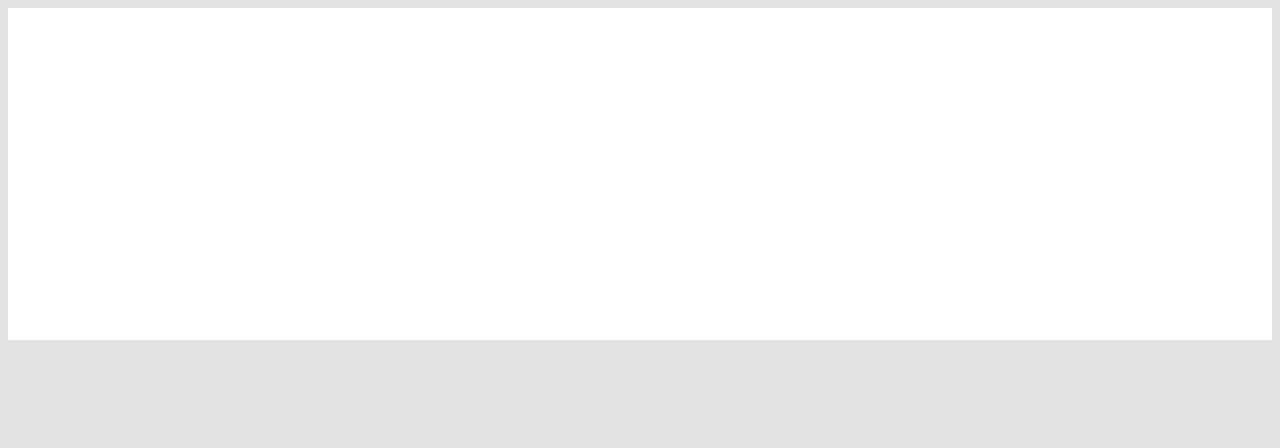
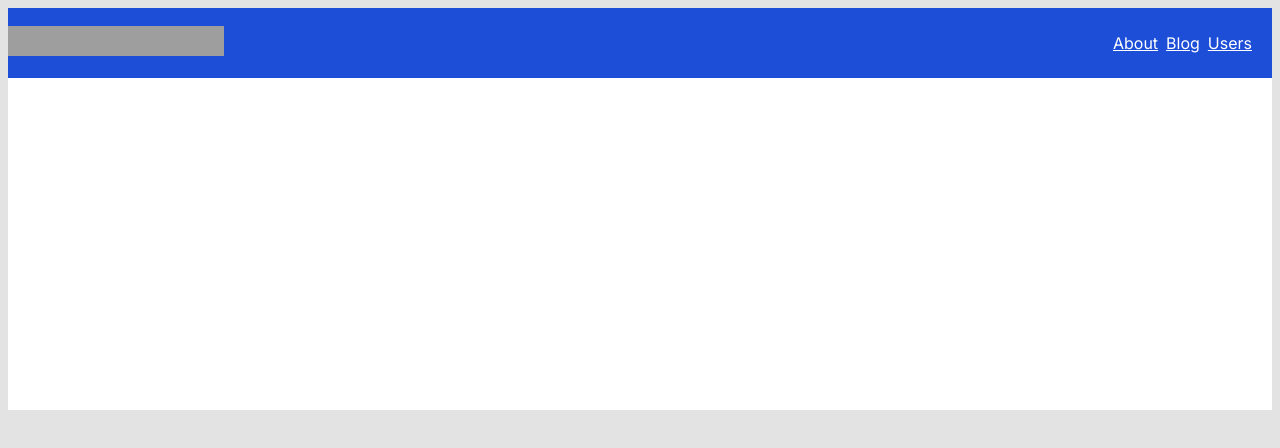
Before and after one commit to oliver-day/myspace-clone, a Next.js app: page / in a window 1280 px wide. Shown: the top 448 px of the page. Built offline with nearby package versions, Linux system fonts and the light colour scheme; grey boxes are pictures that could not be loaded.

Commit message:
feat: add 'NavMenu' to root layout component

```diff
--- a/app/layout.tsx
+++ b/app/layout.tsx
@@ -1,5 +1,6 @@
 import './globals.css'
 import { Inter } from 'next/font/google'
+import NavMenu from './NavMenu'
 
 const inter = Inter({ subsets: ['latin'] })
 
@@ -15,7 +16,10 @@
 }) {
   return (
     <html lang="en">
-      <body className={inter.className}>{children}</body>
+      <body className={inter.className}>
+        <NavMenu />
+        {children}
+      </body>
     </html>
   )
 }
```
